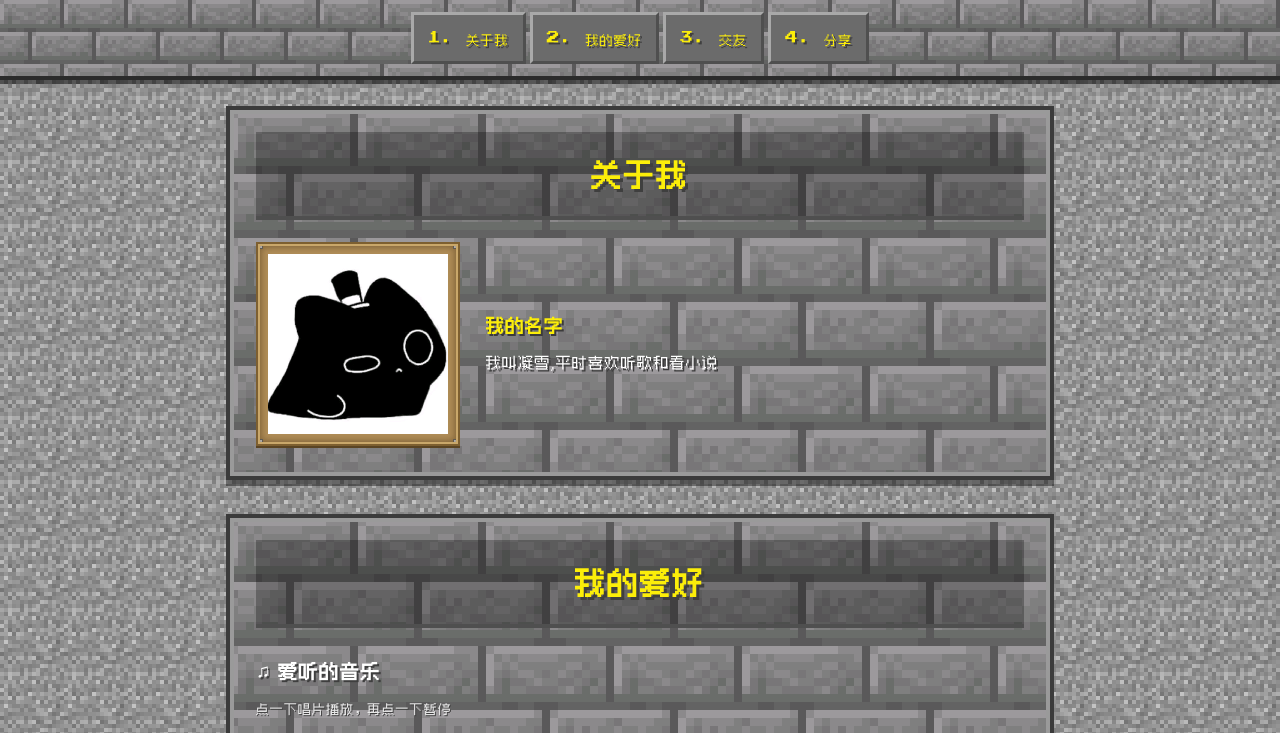
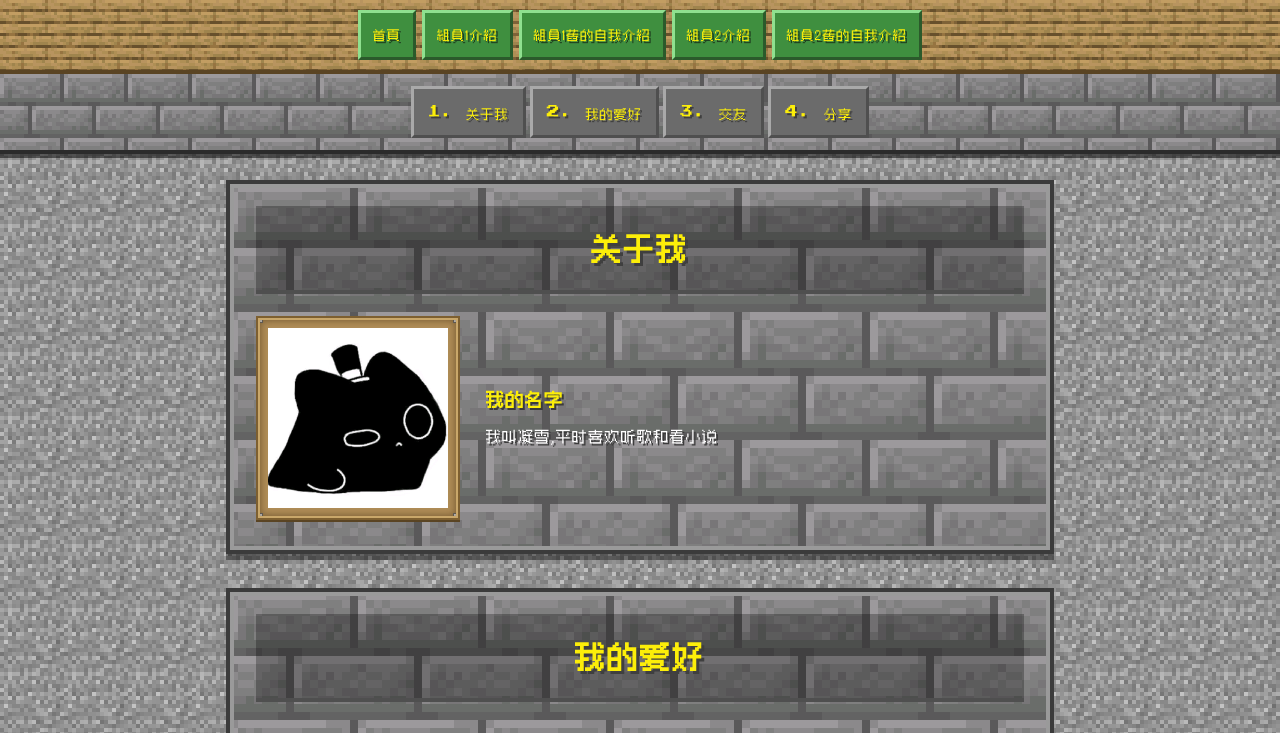
Before and after one commit to ningxuetvt/ningxue-minecraft-website, a plain HTML site: page index.html in a window 1280 px wide. Shown: the top 733 px of the page. Drawn offline with Linux system fonts and the light colour scheme.

Commit message:
Add quick-link nav bar with traditional Chinese labels

```diff
--- a/css/style.css
+++ b/css/style.css
@@ -47,6 +47,39 @@ body{
 .item-frame::before,.mc-nav,.mc-panel,.mc-title{
     image-rendering:pixelated;
 }
+
+/* ---------- 顶部快捷跳转栏（外链）---------- */
+.quick-nav{
+    display:flex;
+    flex-wrap:wrap;
+    gap:6px;
+    justify-content:center;
+    padding:10px 12px;
+    background-color:var(--mc-dirt);
+    background-image:url("../assets/textures/oak_planks.png");
+    background-size:48px 48px;
+    border-bottom:4px solid #5a4423;
+    box-shadow:0 4px 0 rgba(0,0,0,.5);
+}
+.quick-nav a{
+    display:inline-block;
+    padding:9px 12px;
+    font-family:"Zpix",sans-serif;
+    font-size:13px;
+    color:var(--mc-gold);
+    text-decoration:none;
+    background:#3f8f3f;                 /* 绿宝石绿，区别下方石砖导航 */
+    border:3px solid;
+    border-color:#8fe08f #2b5a2b #2b5a2b #8fe08f;
+    text-shadow:2px 2px 0 #204020;
+    transition:background .12s,color .12s,transform .12s;
+}
+.quick-nav a:hover{
+    background:#57b357;
+    color:#fff;
+    transform:translateY(-2px);
+}
+.quick-nav a:active{ transform:translateY(1px); }
 
 /* ---------- 顶部导航 ---------- */
 .mc-nav{
@@ -532,6 +565,9 @@ body{
     /* 导航收紧，尽量让 4 个入口一行放下 */
     .mc-nav{ padding:8px 6px; gap:3px; }
     .mc-nav a{ padding:8px 9px; font-size:12px; }
+    /* 快捷栏：长标题自动换行、缩小字号 */
+    .quick-nav{ padding:8px 6px; gap:5px; }
+    .quick-nav a{ padding:7px 8px; font-size:11px; }
     .mc-wrap{ padding:0 8px; }
     .mc-panel{ padding:16px 12px 22px; }
     .mc-title{ font-size:22px; margin-bottom:16px; }
--- a/index.html
+++ b/index.html
@@ -8,6 +8,14 @@
     <link rel="stylesheet" href="css/style.css">
 </head>
 <body>
+
+<nav class="quick-nav">
+    <a href="https://chenbaipang080116-dev.github.io/ui-final-project/home.html" target="_blank" rel="noopener noreferrer">首頁</a>
+    <a href="https://chenbaipang080116-dev.github.io/ui-final-project/member1.html" target="_blank" rel="noopener noreferrer">組員1介紹</a>
+    <a href="https://chenbaipang080116-dev.github.io/ui-final-project/15751945/index.html" target="_blank" rel="noopener noreferrer">組員1舊的自我介紹</a>
+    <a href="https://ningxuetvt.github.io/ningxue-minecraft-website/" target="_blank" rel="noopener noreferrer">組員2介紹</a>
+    <a href="https://ningxuetvt.github.io/ningxue-website-original/" target="_blank" rel="noopener noreferrer">組員2舊的自我介紹</a>
+</nav>
 
 <nav class="mc-nav">
     <a href="#a1">1. 关于我</a>
```
